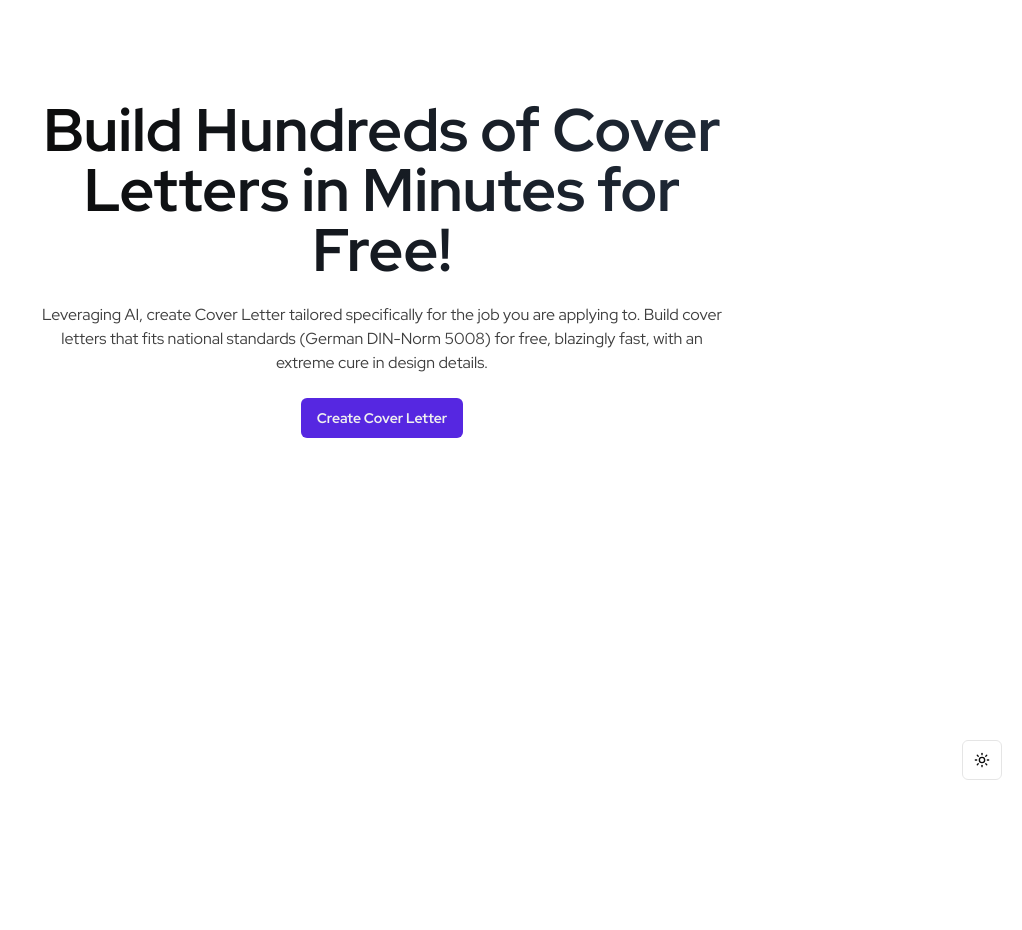
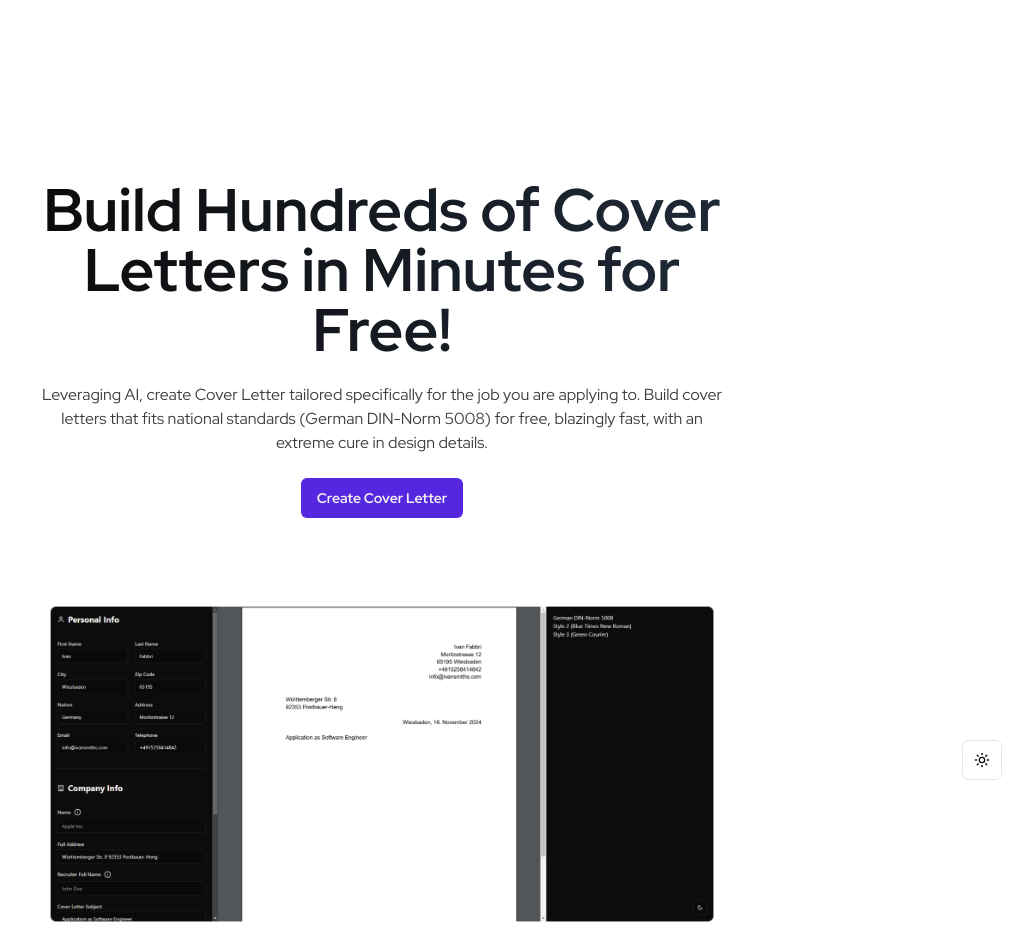
Before and after one commit to IvanSmiths/cover-letter-builder-pro, a Next.js app: page / in a window 1280 px wide. Shown: the whole page, without its empty margins (258-1280 px from the left). Before the commit the page ends 800 px from the top, so only its background shows below. Built offline with nearby package versions, Linux system fonts and the light colour scheme.

Commit message:
add header and image

```diff
--- a/app/page.tsx
+++ b/app/page.tsx
@@ -1,15 +1,10 @@
 import { NextPage } from "next";
-import Header from "@/components/home/header/header";
+import Header from "@/components/home/header/Header";
 
 const Home: NextPage = () => {
-  const title = "Build Hundreds of Cover Letters in Minutes for Free!";
-  const paragraph =
-    "Leveraging AI, create Cover Letter tailored specifically for the job you are applying to. " +
-    "Build cover letters that fits national standards (German DIN-Norm 5008) for free, blazingly fast, with an extreme cure in design details.";
-
   return (
     <div className="xl:px-xxxlarge px-small md:px-xlarge lg:px-xxlarge">
-      <Header title={title} paragraph={paragraph} isHero={true} />
+      <Header />
     </div>
   );
 };
--- /dev/null
+++ b/components/home/header/Header.tsx
@@ -0,0 +1,19 @@
+import React from "react";
+import HeaderText from "@/components/home/header/HeaderText";
+import HeaderImage from "@/components/home/header/HeaderImage";
+
+const Header = () => {
+  const title = "Build Hundreds of Cover Letters in Minutes for Free!";
+  const paragraph =
+    "Leveraging AI, create Cover Letter tailored specifically for the job you are applying to. " +
+    "Build cover letters that fits national standards (German DIN-Norm 5008) for free, blazingly fast, with an extreme cure in design details.";
+
+  return (
+    <header>
+      <HeaderText title={title} paragraph={paragraph} isHero={true} />
+      <HeaderImage />
+    </header>
+  );
+};
+
+export default Header;
--- /dev/null
+++ b/components/home/header/HeaderImage.tsx
@@ -0,0 +1,13 @@
+const HeaderImage = () => {
+  return (
+    <img
+      src="/dashboard.png"
+      alt="cover letter builder screenshot"
+      width="1584"
+      height="773"
+      className="mt-large w-full border-darkSecondary dark:border-lightSecondary"
+    />
+  );
+};
+
+export default HeaderImage;
--- a/components/home/header/header.tsx
+++ b/components/home/header/HeaderText.tsx
@@ -6,9 +6,9 @@ type HeaderProps = {
   paragraph: string;
 };
 
-const Header = ({ title, paragraph, isHero }: HeaderProps) => {
+const HeaderText = ({ title, paragraph, isHero }: HeaderProps) => {
   return (
-    <header className="align-center flex flex-col items-center gap-regular pt-xlarge">
+    <div className="align-center flex flex-col items-center gap-regular pt-large md:pt-xxlarge">
       <h1
         className={` ${isHero ? "h-full bg-gradient-to-r from-dark to-gray-800 bg-clip-text text-4xl text-transparent dark:from-light dark:to-gray-400 md:text-6xl" : "text-3xl"} text-center font-bold`}
       >
@@ -22,8 +22,8 @@ const Header = ({ title, paragraph, isHero }: HeaderProps) => {
           Create Cover Letter
         </Button>
       ) : null}
-    </header>
+    </div>
   );
 };
 
-export default Header;
+export default HeaderText;
```
Also changed, not shown: public/dashboard.png (added).
